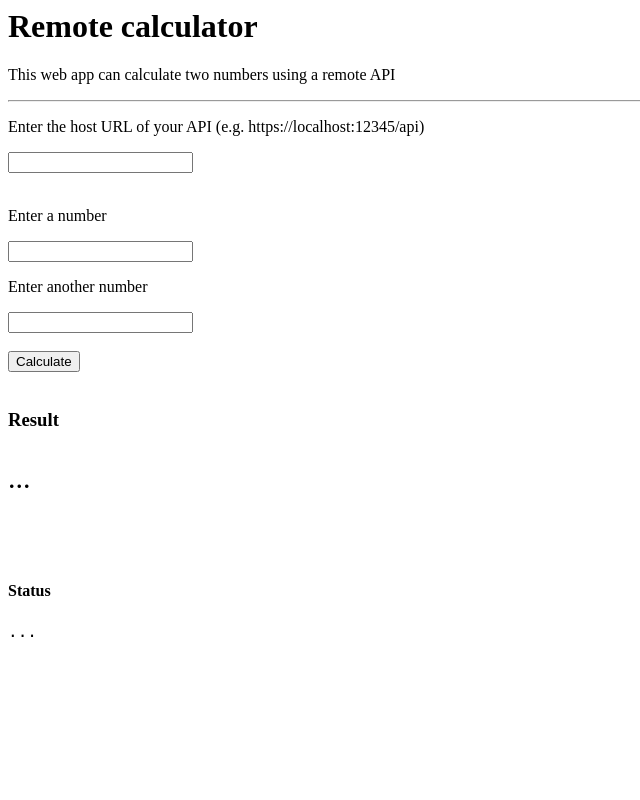
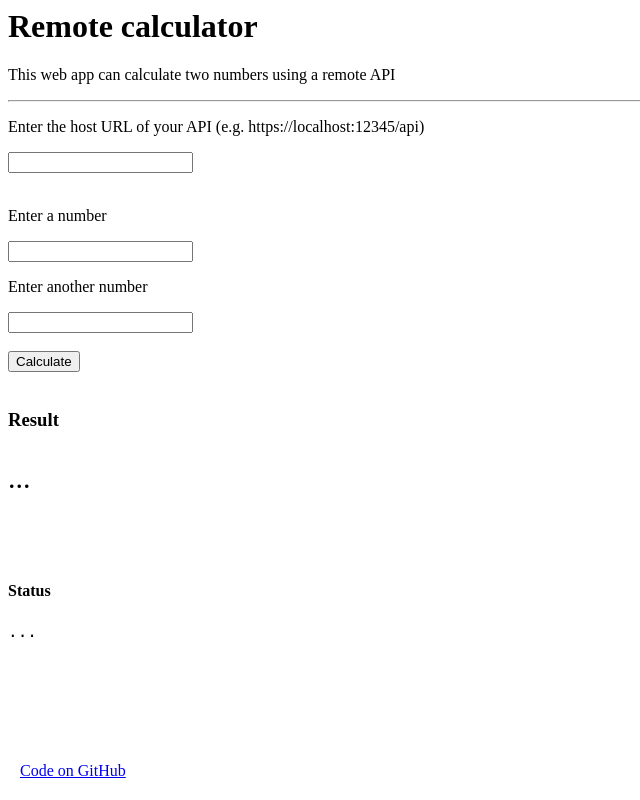
Before and after one commit to NACAS/remotecalculate, a plain HTML site: page index.html in a window 1280 px wide. Shown: the whole page, without its empty margins (0-640 px from the left). Drawn offline with nearby package versions, Linux system fonts and the light colour scheme.

Commit message:
Update index.html

```diff
--- a/index.html
+++ b/index.html
@@ -8,7 +8,12 @@
 
             .status {
                 font-family: Consolas;
+            }
 
+            .github-link {
+                position: absolute;
+                bottom: 20px;
+                left: 20px;
             }
         </style>
     </head>
@@ -41,6 +46,8 @@
         <h4>Status</h4>
         <p class="status">...</p>
 
+        <a class="github-link" href="https://github.com/martinnormark/remotecalculate">Code on GitHub</a>
+
         <script src="https://cdnjs.cloudflare.com/ajax/libs/jquery/3.1.1/jquery.min.js"></script>
         <script src="main.js"></script>
     </body>
```
